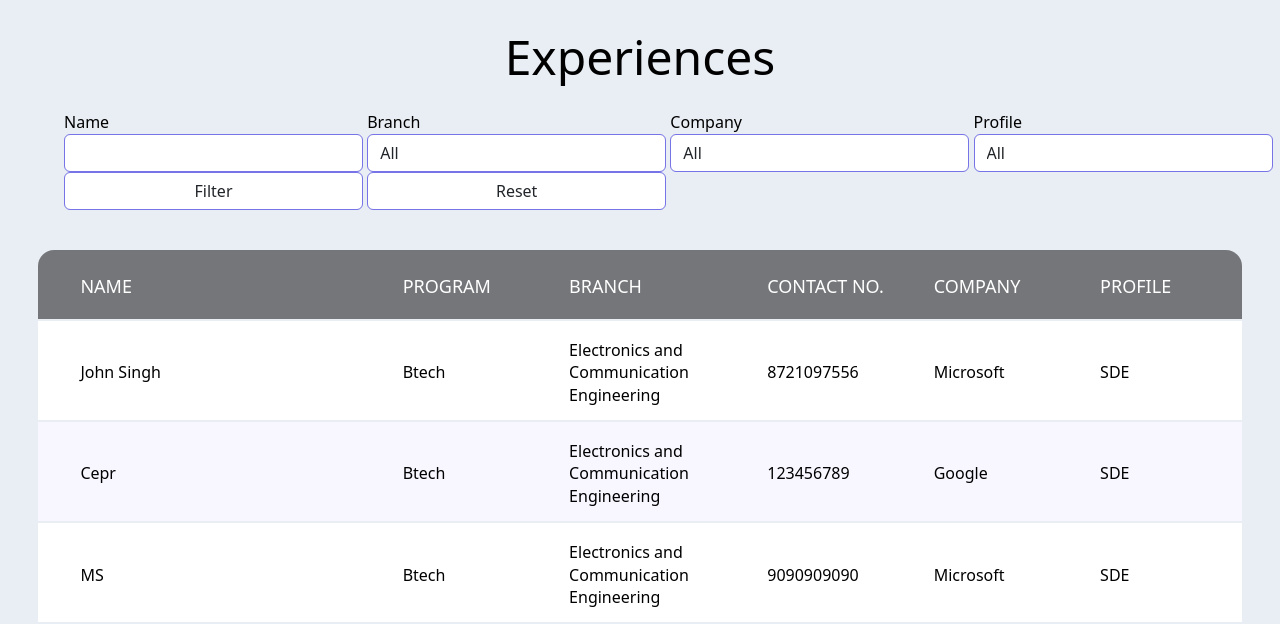
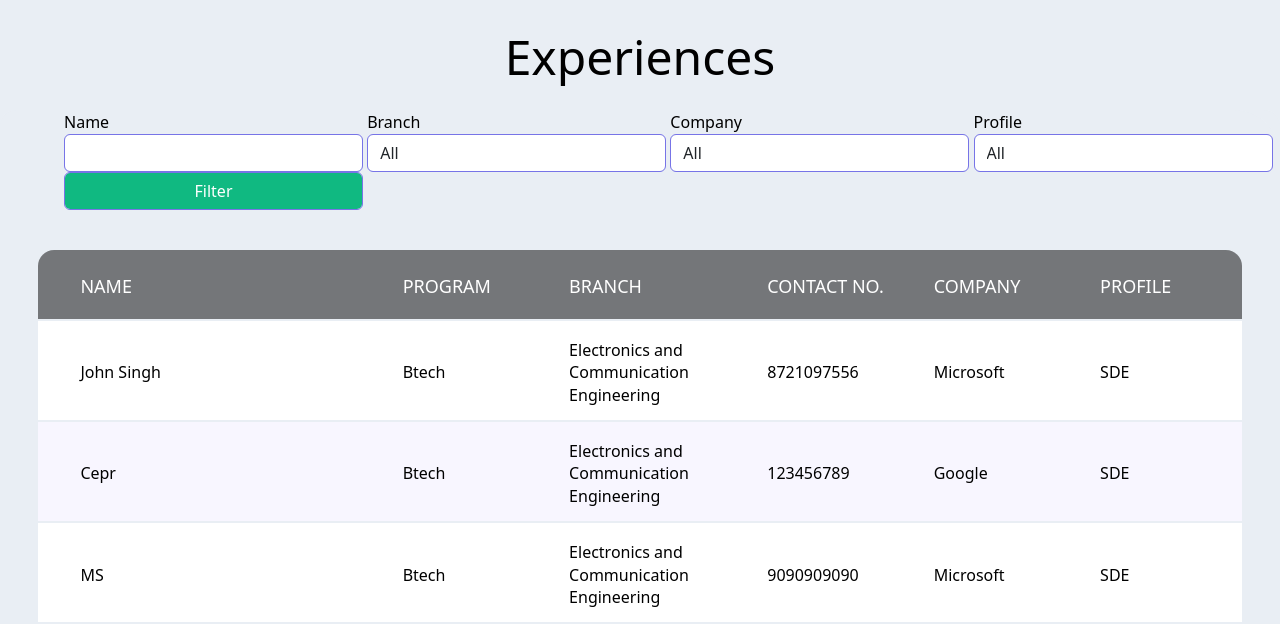
Before and after one commit to jayantjaiswal100/Cepstrum, a Django app: page /cepstrum/inplex/experience in a window 1280 px wide. Shown: the part 190-814 px from the top of the page. Run offline with Django 3.2, Linux system fonts and the light colour scheme; data comes from the database, SQL or seed files in the repository; both versions use the stored data as it was after the commit; parts of the project's set-up code (start-up, migrations or seed data) failed here and were passed over; some libraries are stand-ins or nearby versions.

Commit message:
minor ui fix

```diff
--- a/inplex/templates/inplex/student_experience.html
+++ b/inplex/templates/inplex/student_experience.html
@@ -527,18 +527,18 @@ a {
 
 								<div class="col-6 col-lg-3" style="display: inline-block;max-width: 299px;">
 									<div class="form-group">
-										<button class="form-control" id="filter" style="border-color: #7774e7;">
+										<button class="form-control bg-green-500 text-white" id="filter" style="border-color: #7774e7;">
                                             Filter
                                         </button>
 									</div>
 								</div>
-								<div class="col-6 col-lg-3" style="display: inline-block;max-width: 299px;">
+								<!-- <div class="col-6 col-lg-3" style="display: inline-block;max-width: 299px;">
 									<div class="form-group">
 										<button class="form-control" id="reset" style="border-color: #7774e7;">
                                             Reset
                                         </button>
 									</div>
-								</div>
+								</div> -->
 							</div>
 
 
```
Also changed, not shown: db.sqlite3.
